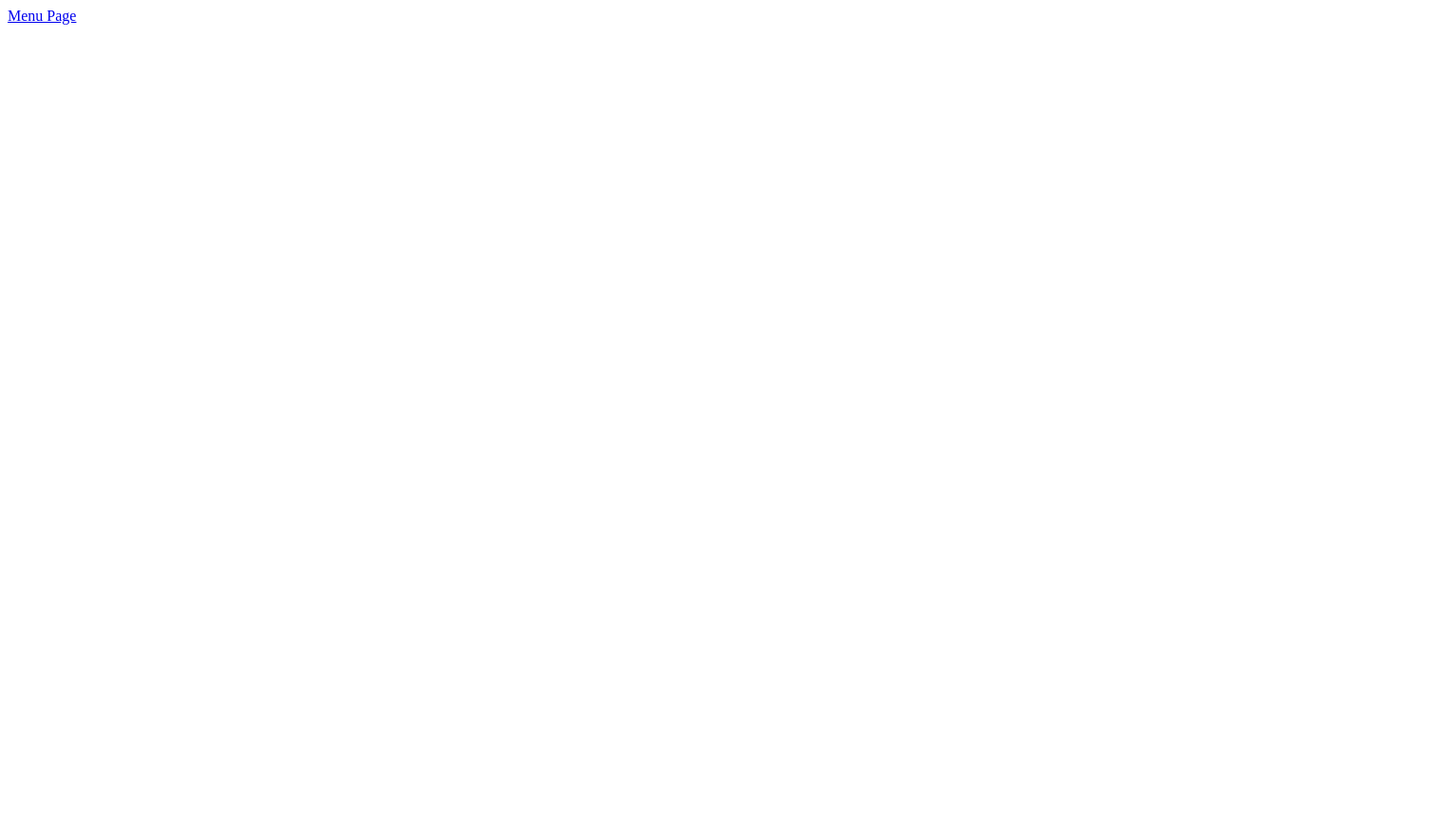
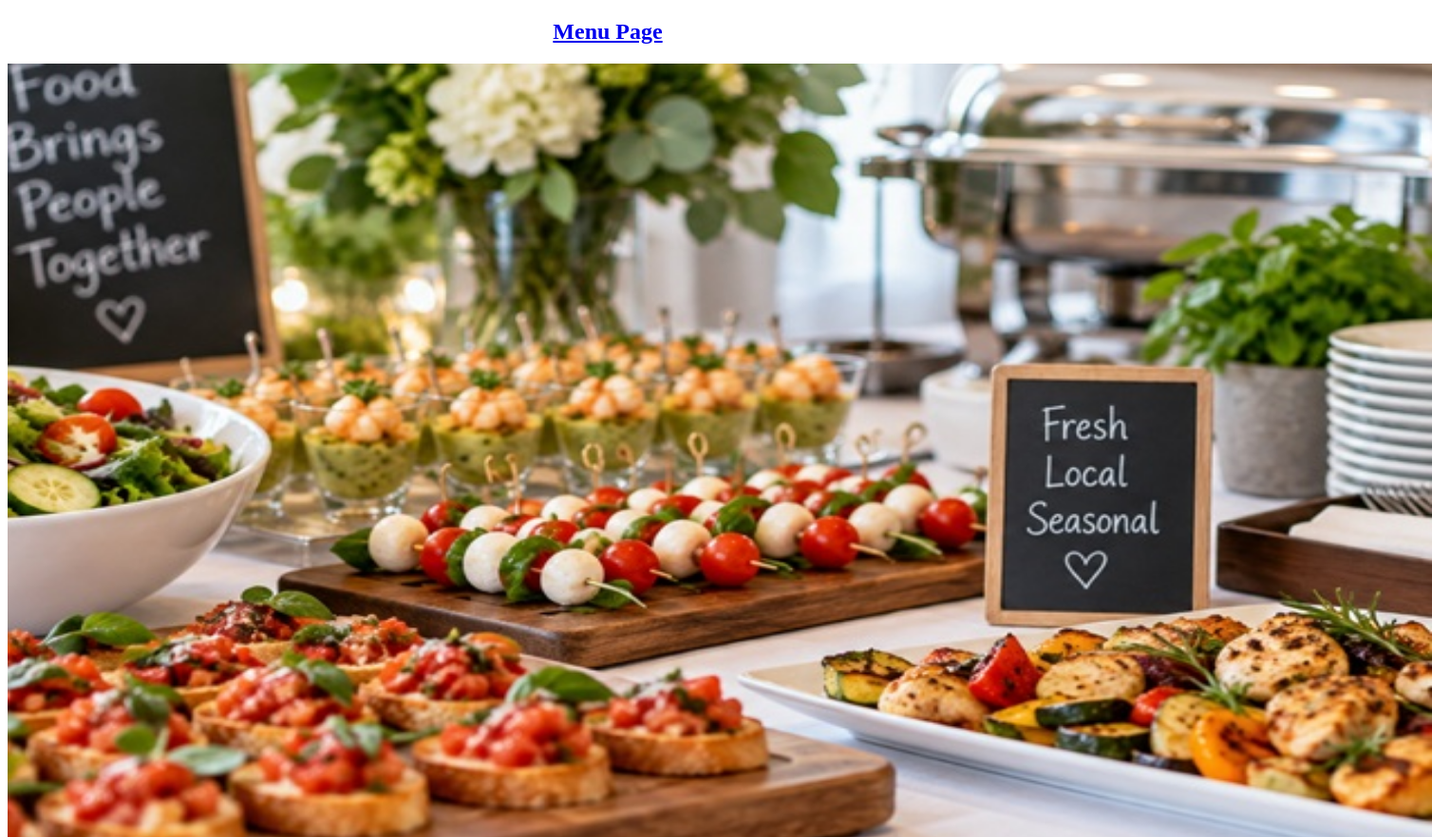
Before and after one commit to ramprakas156-oss/menu, a plain HTML site: page index.html in a window 1280 px wide. Shown: the top 882 px of the page at 95% size, 1508 px wide, since content can reach past the window. Before the commit the page ends 800 px from the top, so only its background shows below. Drawn offline with Linux system fonts and the light colour scheme.

Commit message:
img updated

```diff
--- a/index.html
+++ b/index.html
@@ -6,9 +6,11 @@
     <title>Document</title>
 </head>
 <body>
+    <center>
     <nav>
-        <a href="menu.html">Menu Page</a>
+      <h1>  <a href="menu.html">Menu Page</a></h1>
     </nav>
-
+     <img width="1500px " height="900" src="img_catering.jpg" alt="food">
+    </center>
 </body>
 </html>
```
Also changed, not shown: menu.html (+1 -3 lines).
